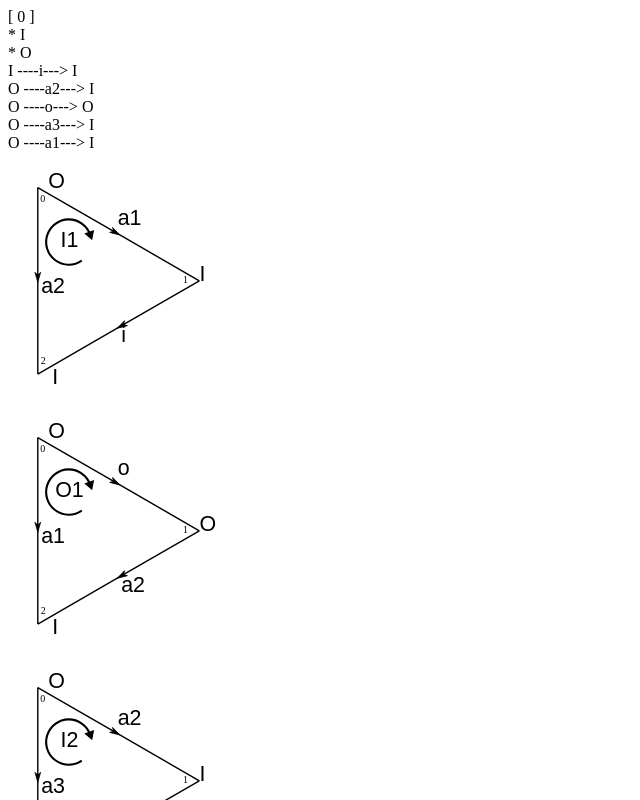
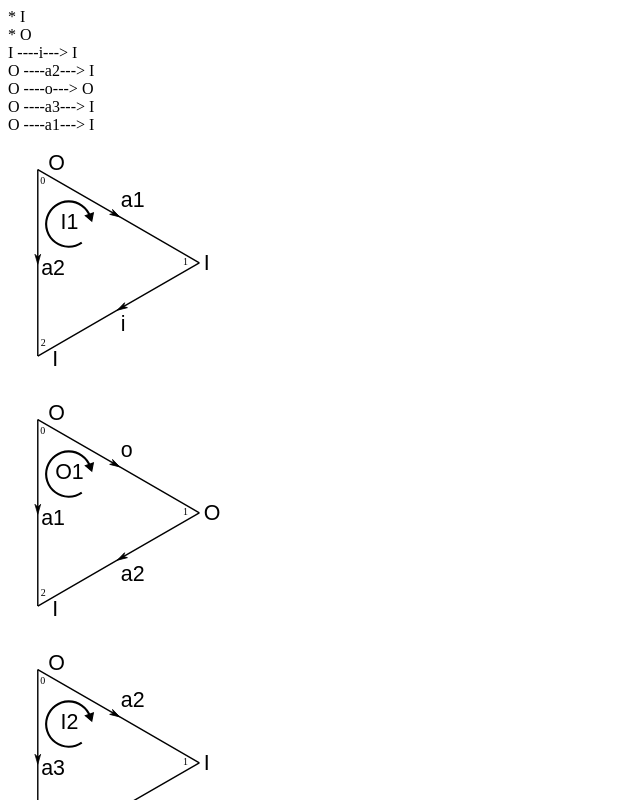
Before and after one commit to clahey/smith-homology, an Angular app: page / in a window 1280 px wide. Shown: the top 800 px of the page, without its empty margins (0-640 px from the left). Built offline with nearby package versions, Linux system fonts and the light colour scheme.

Commit message:
6 files modified

```diff
--- a/src/app/app.component.html
+++ b/src/app/app.component.html
@@ -2,9 +2,8 @@
 <app-matrix [matrix]="d1"></app-matrix>
 <app-matrix [matrix]="d2"></app-matrix>
 <app-matrix [matrix]="d3"></app-matrix> -->
-{{indices|json}}
-<div *ngFor="let dim of range(4)">
-<div *ngFor="let i of range(complex.simplexCount(dim))">
+<div *ngFor="let dim of range(complex.dimension + 1)">
+<div class="simplex" *ngFor="let i of range(complex.simplexCount(dim))">
   <app-simplex [complex]="complex" [dimension]="dim" [index]="i"></app-simplex>
 </div>
 </div>
--- a/src/app/app.component.ts
+++ b/src/app/app.component.ts
@@ -21,7 +21,6 @@ export class AppComponent {
   h2;
   h3;
   indices: number[];
-
 
   constructor() {
     // this.matrix = new Matrix([[0, 25], [10, 0]]);
@@ -77,12 +76,14 @@ export class AppComponent {
     // this.complex.mergeSimplices(2, 0, 1, 1, 1)
     // this.complex.mergeSimplices(2, 0, 1, 0, 2)
     // this.complex.mergeSimplices(2, 0, 1, 2, 0)
-    this.complex.setSimplexName(3, 0, "V1");
-    this.complex.setSimplexName(3, 1, "V2");
-    this.complex.setSimplexName(3, 2, "V3");
-    this.complex.setSimplexName(2, this.complex.getFace(3, 0, 0), "I1");
-    this.complex.setSimplexName(2, this.complex.getFace(3, 1, 0), "I2");
-    this.complex.setSimplexName(2, this.complex.getFace(3, 2, 0), "I3");
+    for (let i = 0; i < 3; i++) {
+      this.complex.setSimplexName(3, i, `V${i + 1}`);
+      this.complex.setSimplexName(
+        2,
+        this.complex.getFace(3, i, 0),
+        `I${i + 1}`
+      );
+    }
     this.complex.setSimplexName(2, this.complex.getFace(3, 0, 2), "O1");
     this.complex.setSimplexName(2, this.complex.getFace(3, 1, 2), "O2");
     this.complex.setSimplexName(2, this.complex.getFace(3, 2, 2), "O3");
--- a/src/app/simplex/simplex.component.html
+++ b/src/app/simplex/simplex.component.html
@@ -2,4 +2,5 @@
 	<div *ngSwitchCase="0">* {{name}}</div>
 	<div *ngSwitchCase="1">{{vertices[0]}} ----{{name}}---> {{vertices[1]}}</div>
   <app-two-simplex *ngSwitchCase="2" [complex]="complex" [index]="index"></app-two-simplex>
+  <div *ngSwitchDefault="">{{name}}<span *ngFor="let i of range(dimension + 1)">({{i}} -> {{faces[i]}})</span></div>
 </ng-container>
--- a/src/app/simplex/simplex.component.ts
+++ b/src/app/simplex/simplex.component.ts
@@ -20,7 +20,6 @@ export class SimplexComponent implements OnChanges {
     this.name =
       this.complex.getSimplexName(this.dimension, this.index) ||
       `(${this.index})`;
-    console.log(this.name);
     this.faces = this.range(this.dimension + 1)
       .map(face => this.complex.getFace(this.dimension, this.index, face))
       .map(
--- a/src/app/two-simplex/two-simplex.component.html
+++ b/src/app/two-simplex/two-simplex.component.html
@@ -31,10 +31,10 @@
 		<text y="157" x="22.5" style="font-size:7px">0</text>
 		<text y="214" x="122.5" style="font-size:7px">1</text>
 		<text y="270.25" x="23" style="font-size:7px">2</text>
-		<text y="173" x="76.75" style="font-size:15px;line-height:1.25;font-family:sans-serif">{{faces[2]}}</text>
+		<text y="173" x="79" style="font-size:15px;line-height:1.25;font-family:sans-serif">{{faces[2]}}</text>
 		<text y="220.75" x="23.25" style="font-size:15px;line-height:1.25;font-family:sans-serif">{{faces[1]}}</text>
-		<text y="255" x="79.25" style="font-size:15px;line-height:1.25;font-family:sans-serif">{{faces[0]}}</text>
-		<text y="212" x="134" style="font-size:15px;line-height:1.25;font-family:sans-serif">{{vertices[1]}}</text>
+		<text y="260" x="79" style="font-size:15px;line-height:1.25;font-family:sans-serif">{{faces[0]}}</text>
+		<text y="213" x="137" style="font-size:15px;line-height:1.25;font-family:sans-serif;alignment-baseline:middle">{{vertices[1]}}</text>
 		<text y="147.5" x="28.25" style="font-size:15px;line-height:1.25;font-family:sans-serif">{{vertices[0]}}</text>
 		<text y="284.5" x="31" style="font-size:15px;line-height:1.25;font-family:sans-serif">{{vertices[2]}}</text>
 		<text y="188.5" x="43" style="font-size:15px;line-height:1.25;font-family:sans-serif;text-anchor:middle">{{name}}</text>
--- a/src/app/two-simplex/two-simplex.component.ts
+++ b/src/app/two-simplex/two-simplex.component.ts
@@ -21,7 +21,6 @@ export class TwoSimplexComponent implements OnInit {
     this.name =
       this.complex.getSimplexName(this.dimension, this.index) ||
       `(${this.index})`;
-    console.log(this.name);
     this.faces = this.range(this.dimension + 1)
       .map(face => this.complex.getFace(this.dimension, this.index, face))
       .map(
```
